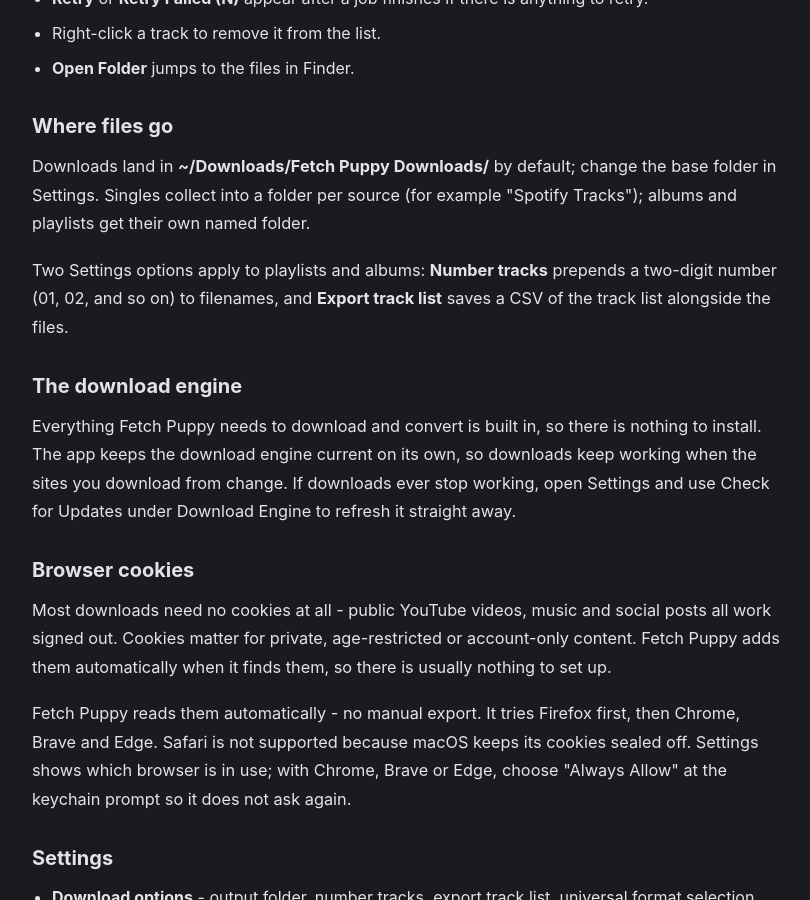
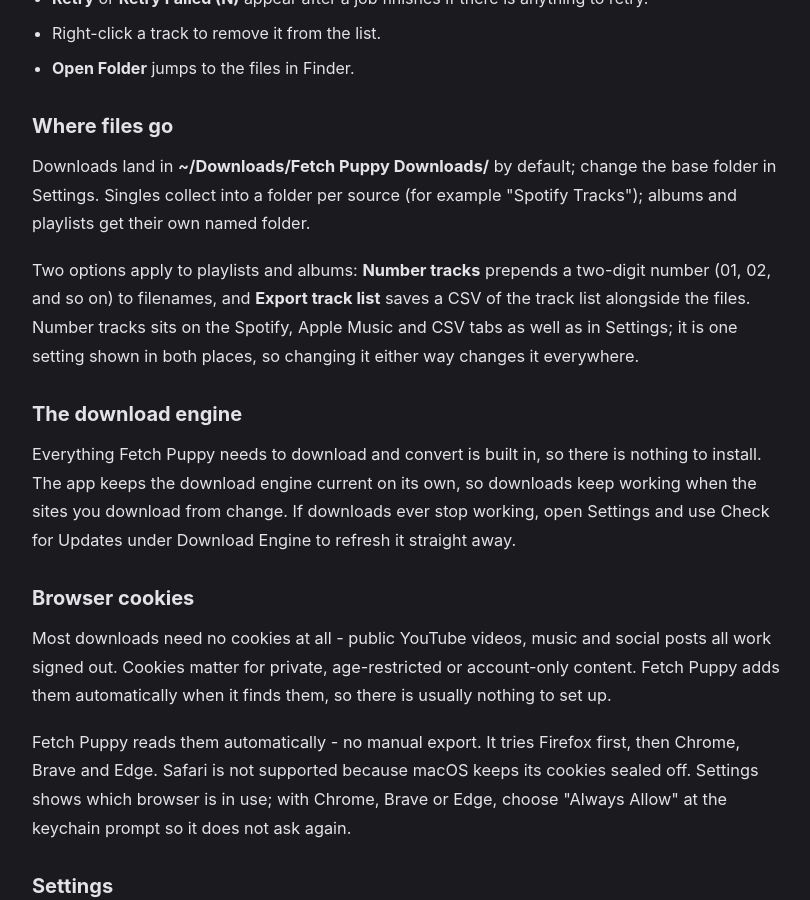
Before and after one commit to BSKapps/bskapps.github.io, a Jekyll site: the page built from articles/fetch-puppy-guide/index.html, in a window 1280 px wide and 900 px high, scrolled down 1746 px. Shown: the whole window, without its empty margins (232-1042 px from the left). Built offline with Jekyll 4.4.1, drawn with Linux system fonts in a browser that asks for light colours.

Commit message:
Fetch Puppy guide: Number tracks is on the tabs as well as Settings

```diff
--- a/_data/guides/fetch-puppy-guide.json
+++ b/_data/guides/fetch-puppy-guide.json
@@ -110,7 +110,7 @@
         },
         {
           "type": "paragraph",
-          "text": "Two Settings options apply to playlists and albums: **Number tracks** prepends a two-digit number (01, 02, and so on) to filenames, and **Export track list** saves a CSV of the track list alongside the files."
+          "text": "Two options apply to playlists and albums: **Number tracks** prepends a two-digit number (01, 02, and so on) to filenames, and **Export track list** saves a CSV of the track list alongside the files. Number tracks sits on the Spotify, Apple Music and CSV tabs as well as in Settings; it is one setting shown in both places, so changing it either way changes it everywhere."
         }
       ]
     },
```
